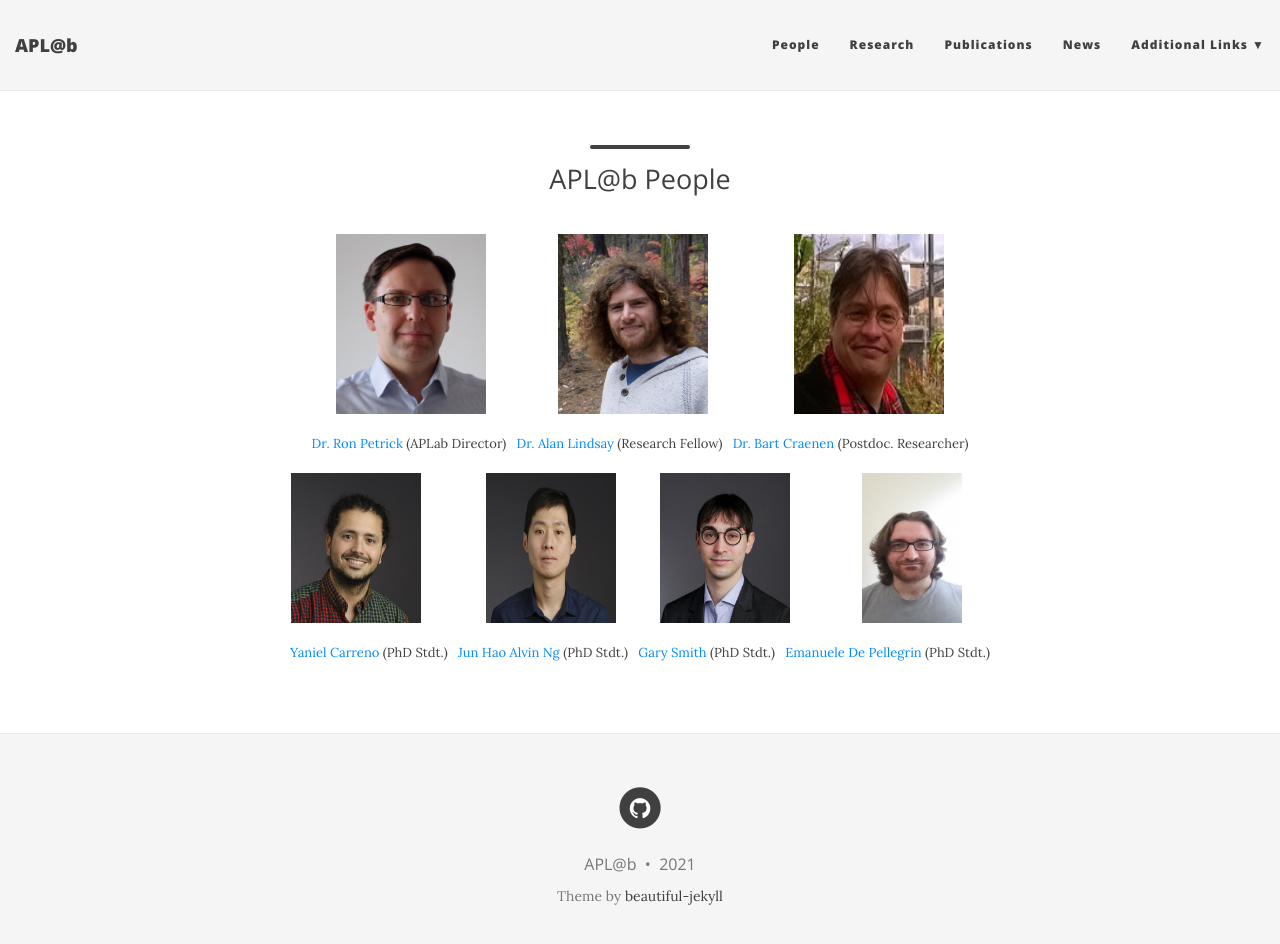
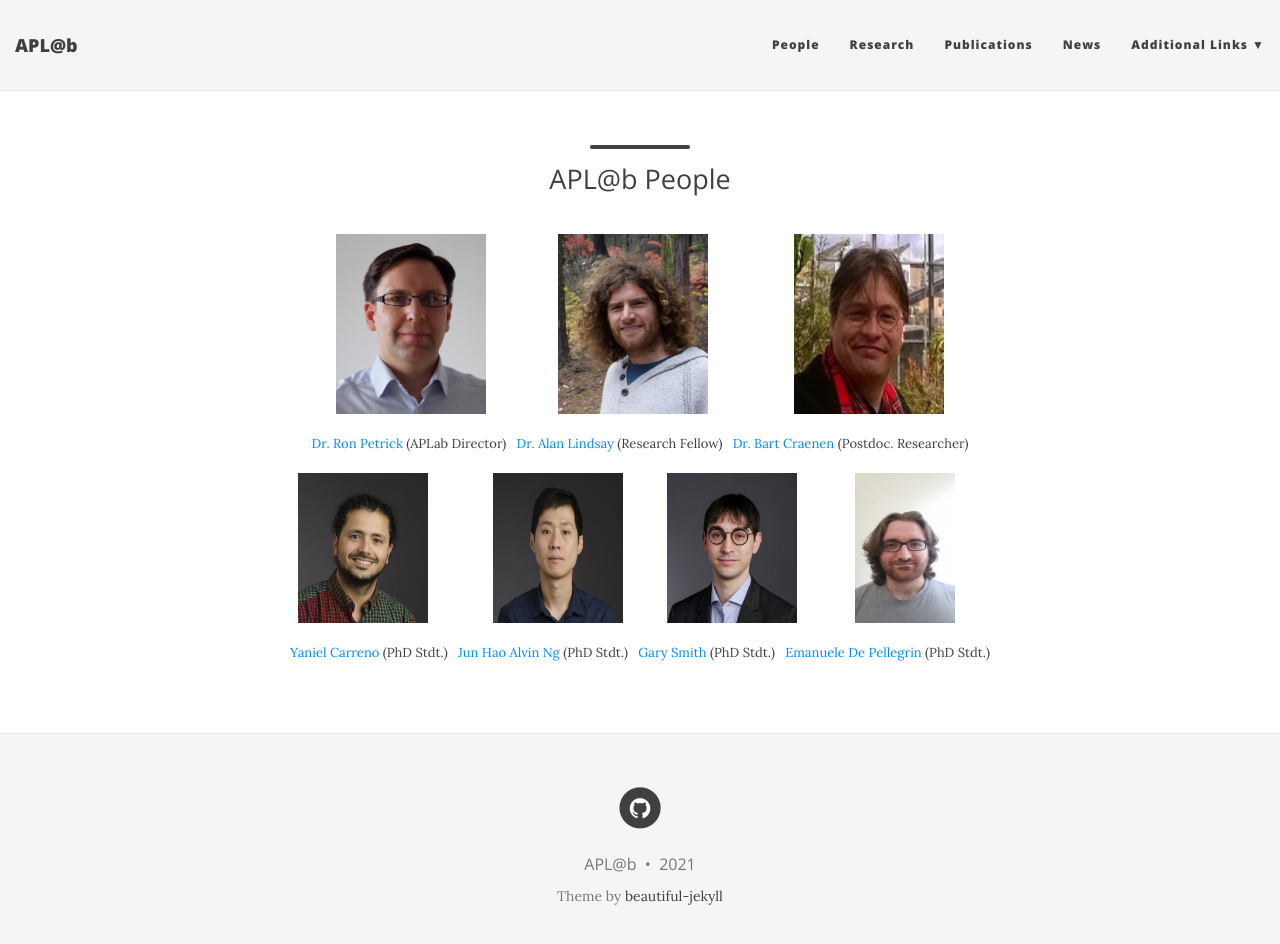
Before and after one commit to aplab2020/aplab2020.github.io, a Jekyll site: the page built from people.md, in a window 1280 px wide and 957 px high. Shown: the top 944 px of the window. Built offline with Jekyll 4.4.1, drawn with Linux system fonts in a browser that asks for light colours; nearby versions of some CDN libraries.

Commit message:
Update people.md

```diff
--- a/people.md
+++ b/people.md
@@ -22,7 +22,7 @@ show-avatar: false
 
 <p align="center"> <img src="/img/yaniel.jpg" align="center" width="130" height="150">  &nbsp; &nbsp;  &nbsp; &nbsp; &nbsp; &nbsp; &nbsp; &nbsp; &nbsp;
                    <img src="/img/alvin.jpg" align="center" width="130" height="150"> &nbsp; &nbsp; &nbsp;  &nbsp; &nbsp;  &nbsp;
-                   <img src="/img/gary.jpg" align="center" width="130" height="150">  &nbsp; &nbsp; &nbsp; &nbsp; &nbsp;  &nbsp;  &nbsp; &nbsp; &nbsp; &nbsp;
+                   <img src="/img/gary.jpg" align="center" width="130" height="150">  &nbsp; &nbsp; &nbsp; &nbsp; &nbsp;  &nbsp;  &nbsp; &nbsp;
                    <img src="/img/emanuelle.jpeg" align="center" width="100" height="150"> &nbsp; &nbsp;  &nbsp;  &nbsp; </p>
 
  <p align="center"> <a href="https://www.edinburgh-robotics.org/students/yaniel-carreno" style="float:">Yaniel Carreno</a> (PhD Stdt.) &nbsp;
```
